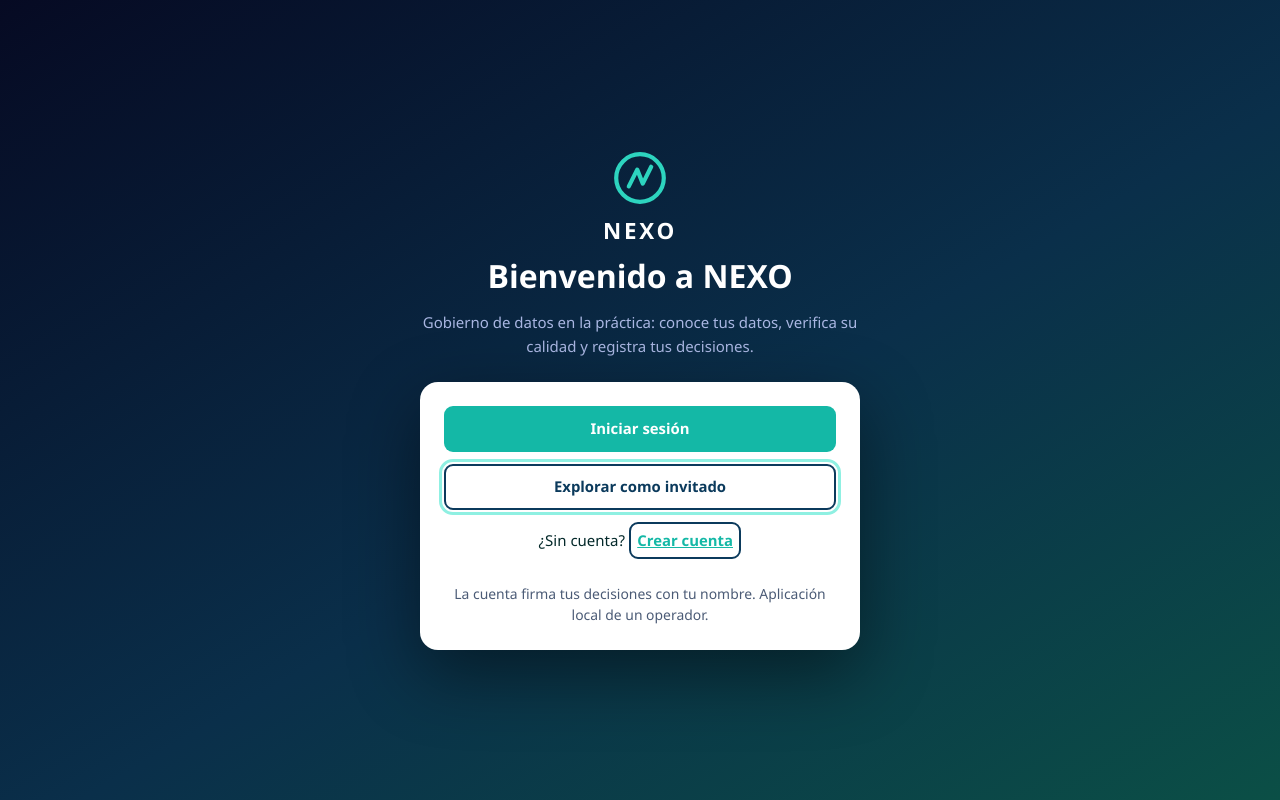
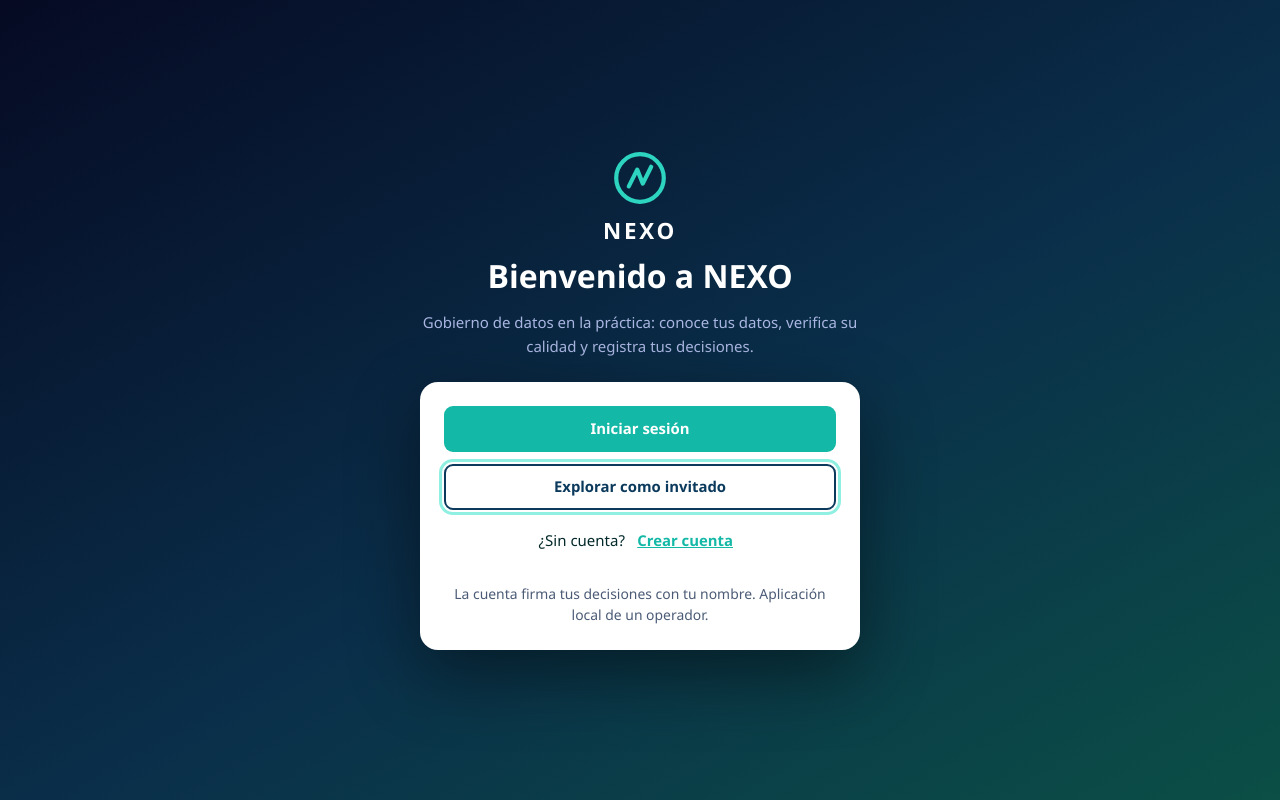
Before and after one commit to osvaldo070477-source/G19X-UTSLRC-OGV-759-ACADEMIC, a PHP site: page / in a window 1280 px wide. Run offline with PHP 8.4, Linux system fonts and the light colour scheme.

Commit message:
Corrige borde del enlace Crear cuenta en acceso

```diff
--- a/public/styles.css
+++ b/public/styles.css
@@ -279,6 +279,7 @@ tbody tr:hover{background:rgba(255,255,255,.03)}
   width:min(440px,100%);display:grid;gap:var(--s3);align-content:start;
   box-shadow:0 24px 70px rgba(0,0,0,.45)}
 .welcome-access .btn{border-color:var(--navy);color:var(--navy)}
+.welcome-access .btn.link{border-color:transparent}
 .welcome-access .btn:hover{background:#eef4f9}
 .welcome-access .btn.primary{background:var(--teal-d);border-color:transparent;color:#fff}
 .welcome-access .btn.primary:hover{background:#0e8a7d}
```
